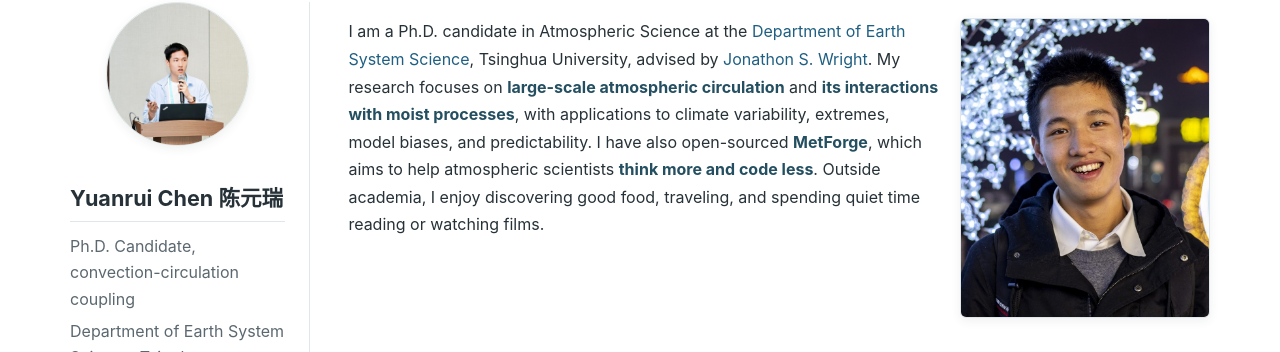
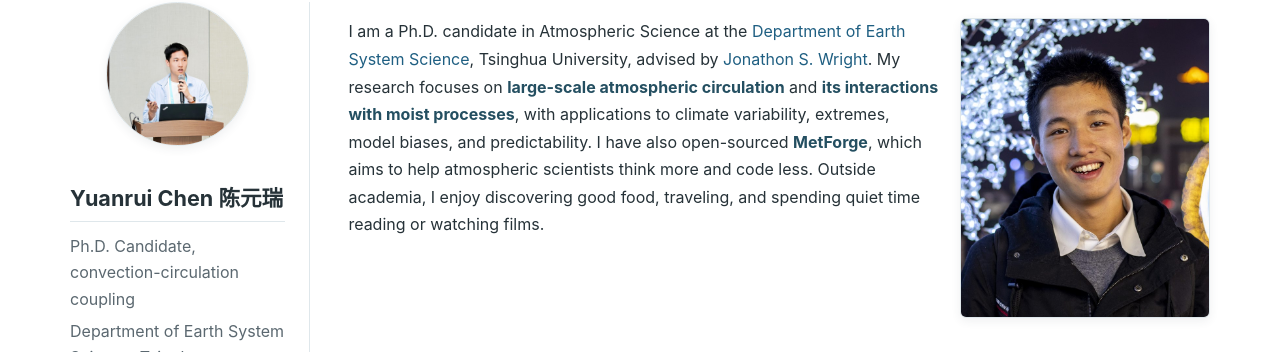
Before and after one commit to yuanruichen/yuanruichen.github.io, a Jekyll site: the page built from index.md, in a window 1280 px wide and 900 px high. Shown: the part 87-439 px from the top of the window. Built offline with Jekyll 4.4.1, drawn with Linux system fonts in a browser that asks for light colours.

Commit message:
Remove unnecessary HTML tags from index.md

```diff
--- a/index.md
+++ b/index.md
@@ -10,7 +10,7 @@ image: /assets/images/intro-portrait.jpg
 
 <div class="intro-panel" markdown="1">
 <div class="intro-copy" markdown="1">
-I am a Ph.D. candidate in Atmospheric Science at the [Department of Earth System Science](https://www.dess.tsinghua.edu.cn/), Tsinghua University, advised by [Jonathon S. Wright](https://jonathonwright.github.io/). My research focuses on **large-scale atmospheric circulation** and **its interactions with moist processes**, with applications to climate variability, extremes, model biases, and predictability. I have also open-sourced [**MetForge**](https://github.com/yuanruichen/MetForge), which aims to help atmospheric scientists **think more and code less**. Outside academia, I enjoy discovering good food, traveling, and spending quiet time reading or watching films.
+I am a Ph.D. candidate in Atmospheric Science at the [Department of Earth System Science](https://www.dess.tsinghua.edu.cn/), Tsinghua University, advised by [Jonathon S. Wright](https://jonathonwright.github.io/). My research focuses on **large-scale atmospheric circulation** and **its interactions with moist processes**, with applications to climate variability, extremes, model biases, and predictability. I have also open-sourced [**MetForge**](https://github.com/yuanruichen/MetForge), which aims to help atmospheric scientists think more and code less. Outside academia, I enjoy discovering good food, traveling, and spending quiet time reading or watching films.
 
 <!--
 I combine **observations, reanalysis data, and numerical models** with theory-guided diagnostics to investigate circulation–convection coupling across tropical and extratropical systems, including the South Pacific Convergence Zone, convectively coupled equatorial waves, and Rossby waves. I also use this physical understanding to diagnose and improve the representation of key processes in weather and climate models.
@@ -42,7 +42,7 @@ Submitted to *Climate Dynamics*
 
 ## Online
 
-<h3 class="publication-theme"><em>“Waves are everywhere.”</em><svg class="publication-theme__motif" viewBox="0 0 190 30" aria-hidden="true" focusable="false"><path d="M2 15 Q17 5 32 15 T62 15 T92 15 T122 15 T152 15 T182 15"/></svg></h3>
+<h3 class="publication-theme"><em>“Waves are everywhere.”</em></h3>
 
 <div class="paper-box paper-shmode" markdown="1">
 <div class="paper-box-image"><figure class="paper-thumb"><img src="/assets/images/publications/zw5-mode.png" alt="Summertime Southern Hemisphere zonal wavenumber-5 mode"></figure></div>
@@ -83,7 +83,7 @@ Submitted to *Climate Dynamics*
 </div>
 </div>
 
-<h3 class="publication-theme"><em>“The trouble with water is that it exists in multiple phases.”</em><svg class="publication-theme__motif" viewBox="0 0 190 30" aria-hidden="true" focusable="false"><path d="M2 26 Q17 21 32 26 T62 26 T92 26 T122 26 T152 26 T182 26" opacity=".55"/><path d="M43 20 C31 15 52 12 43 7 C39 5 40 3 44 2 M93 20 C81 15 102 12 93 7 C89 5 90 3 94 2 M143 20 C131 15 152 12 143 7 C139 5 140 3 144 2"/></svg></h3>
+<h3 class="publication-theme"><em>“The trouble with water is that it exists in multiple phases.”</em></h3>
 
 <div class="paper-box paper-spcz" markdown="1">
 <div class="paper-box-image"><figure class="paper-thumb"><img src="/assets/images/publications/spcz-ccew.png" alt="Schematic of SPCZ and convectively coupled equatorial wave feedback"></figure></div>
```
